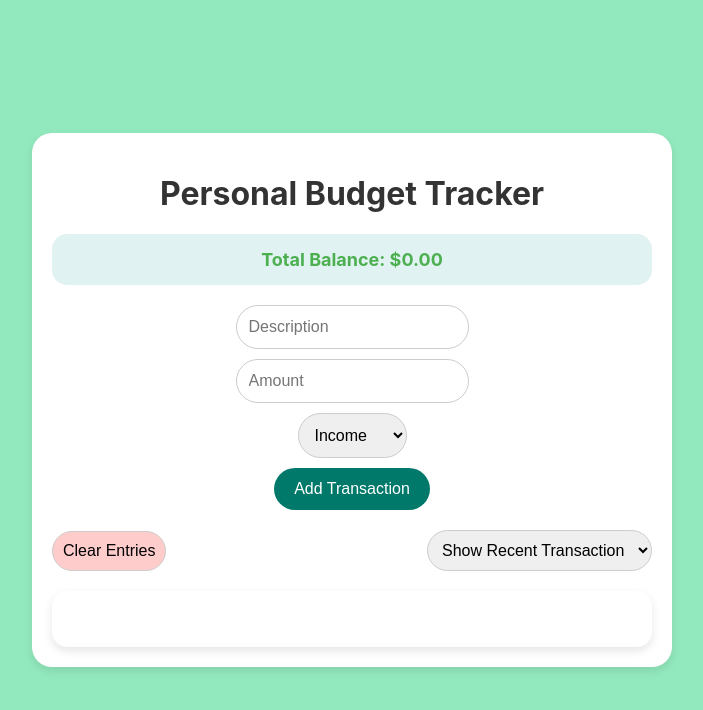
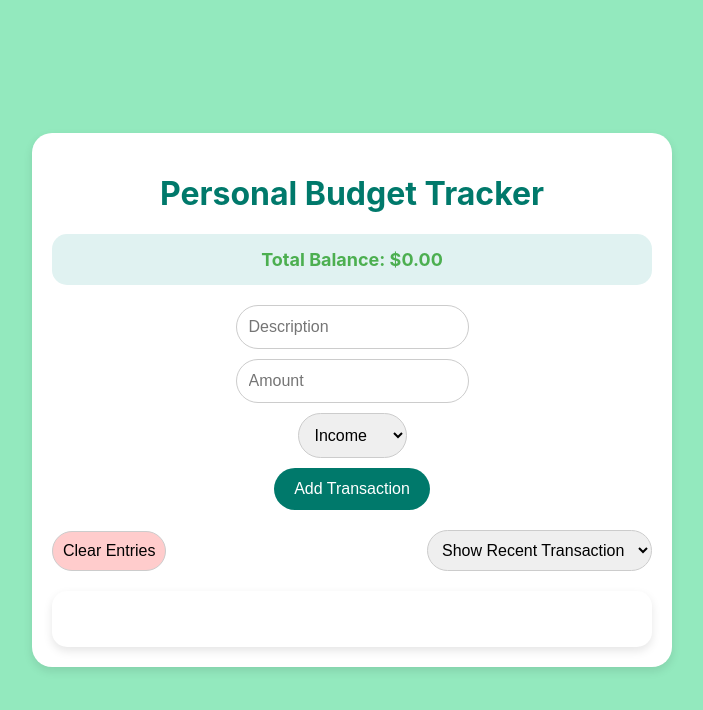
Before and after one commit to yajkotak/budget-tracker, a plain HTML site: page frontend/index.html in a window 1280 px wide. Shown: the whole page, without its empty margins (288-991 px from the left). Drawn offline with Linux system fonts and the light colour scheme.

Commit message:
Added Screenshot for UI Reference

```diff
--- a/frontend/styles.css
+++ b/frontend/styles.css
@@ -3,8 +3,8 @@ body {
     font-family: -apple-system, BlinkMacSystemFont, "Segoe UI", Roboto, "Helvetica Neue", Arial, sans-serif;
     background-color: #93E9BE; /* Background color */
     margin: 0;
-    padding: 0;
-    color: #333; /* Primary text color */
+    padding: 20;
+    color: #00796b; /* Primary text color */
     display: flex;
     justify-content: center;
     align-items: center;
```
Also changed, not shown: budget_tracker.screenshot.png (added).
